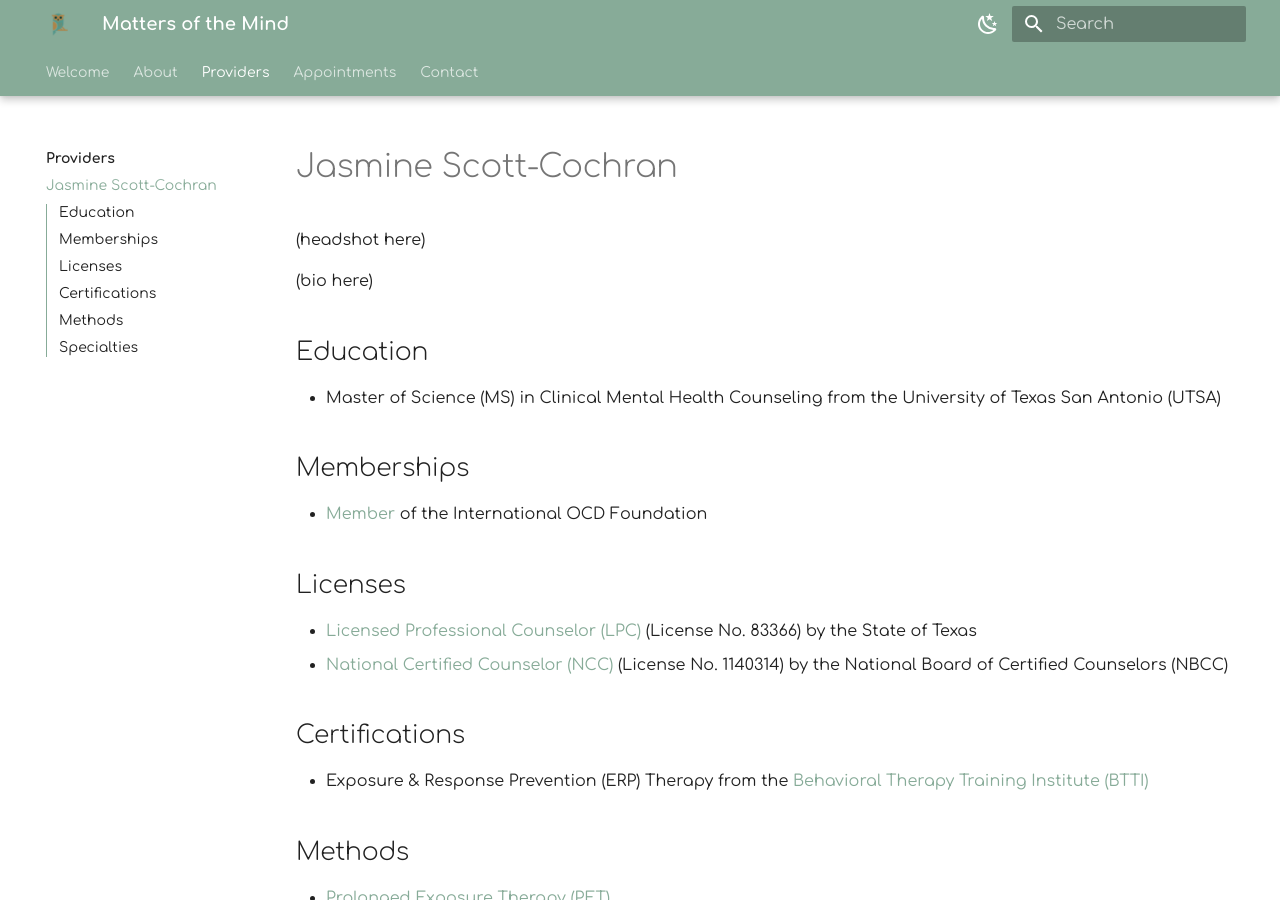
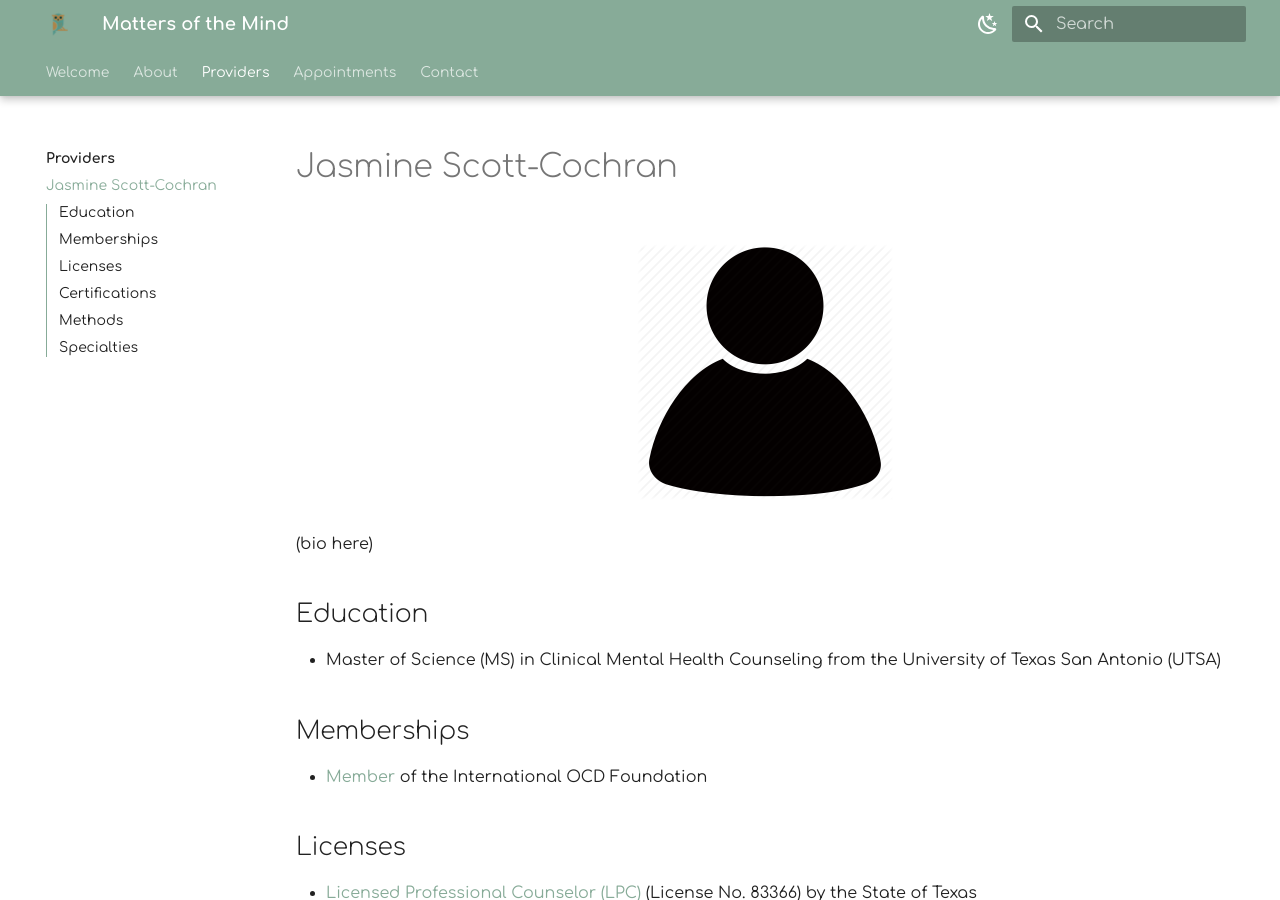
Before and after one commit to motm-therapy/website, an MkDocs documentation site: the page built from docs/providers/jasmine.md, in a window 1280 px wide and 900 px high. Built offline with MkDocs 1.6.1 and Material for MkDocs 9.7.7, drawn with Linux system fonts in a browser that asks for light colours.

Commit message:
Update jasmine.md

```diff
--- a/docs/providers/jasmine.md
+++ b/docs/providers/jasmine.md
@@ -1,6 +1,9 @@
 # Jasmine Scott-Cochran
 
-(headshot here)
+<figure markdown>
+![Jasmine Scott-Cochran](assets/provider.jpg){ height="256" width="256" loading="lazy" }
+<figcaption markdown></figcaption>
+</figure>
 
 (bio here)
 
```
